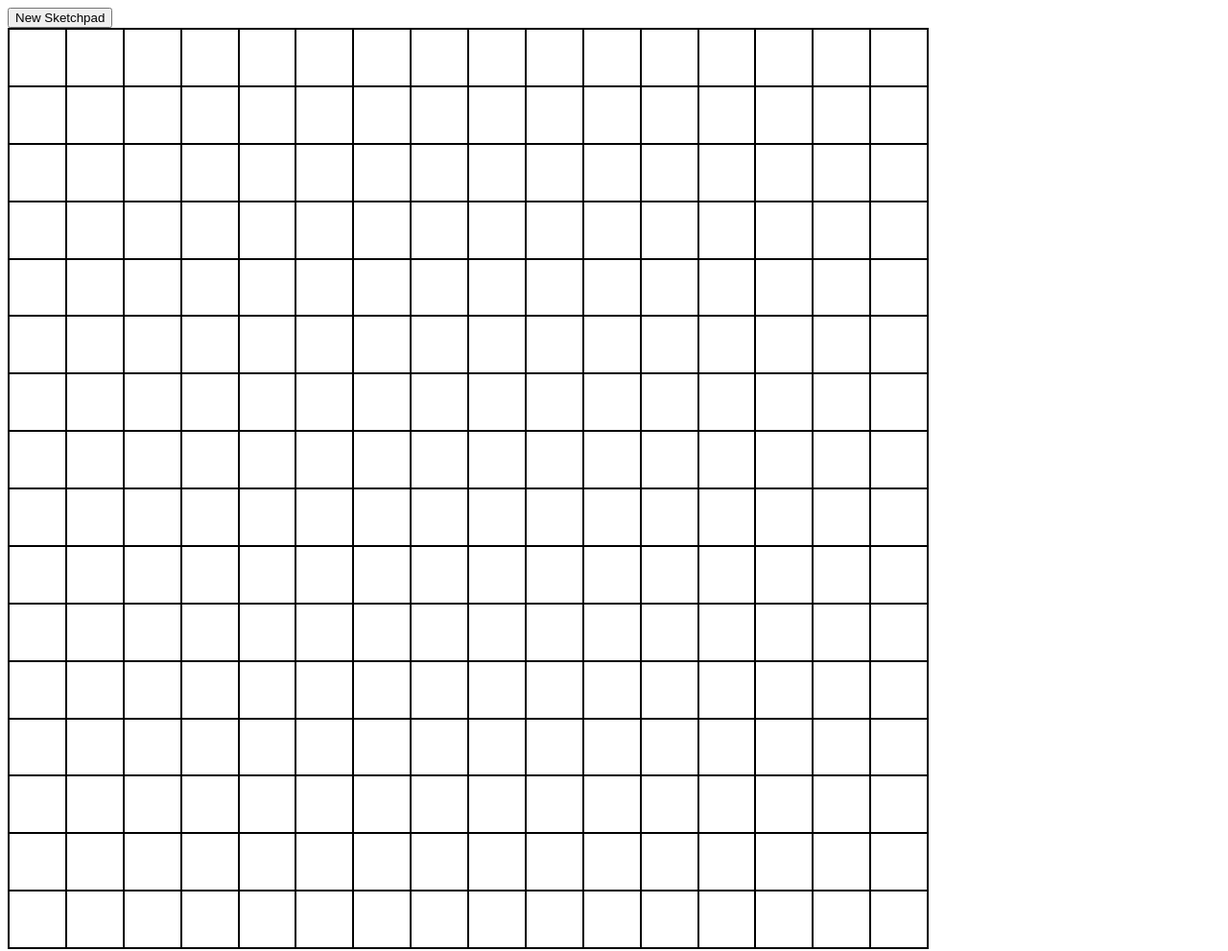
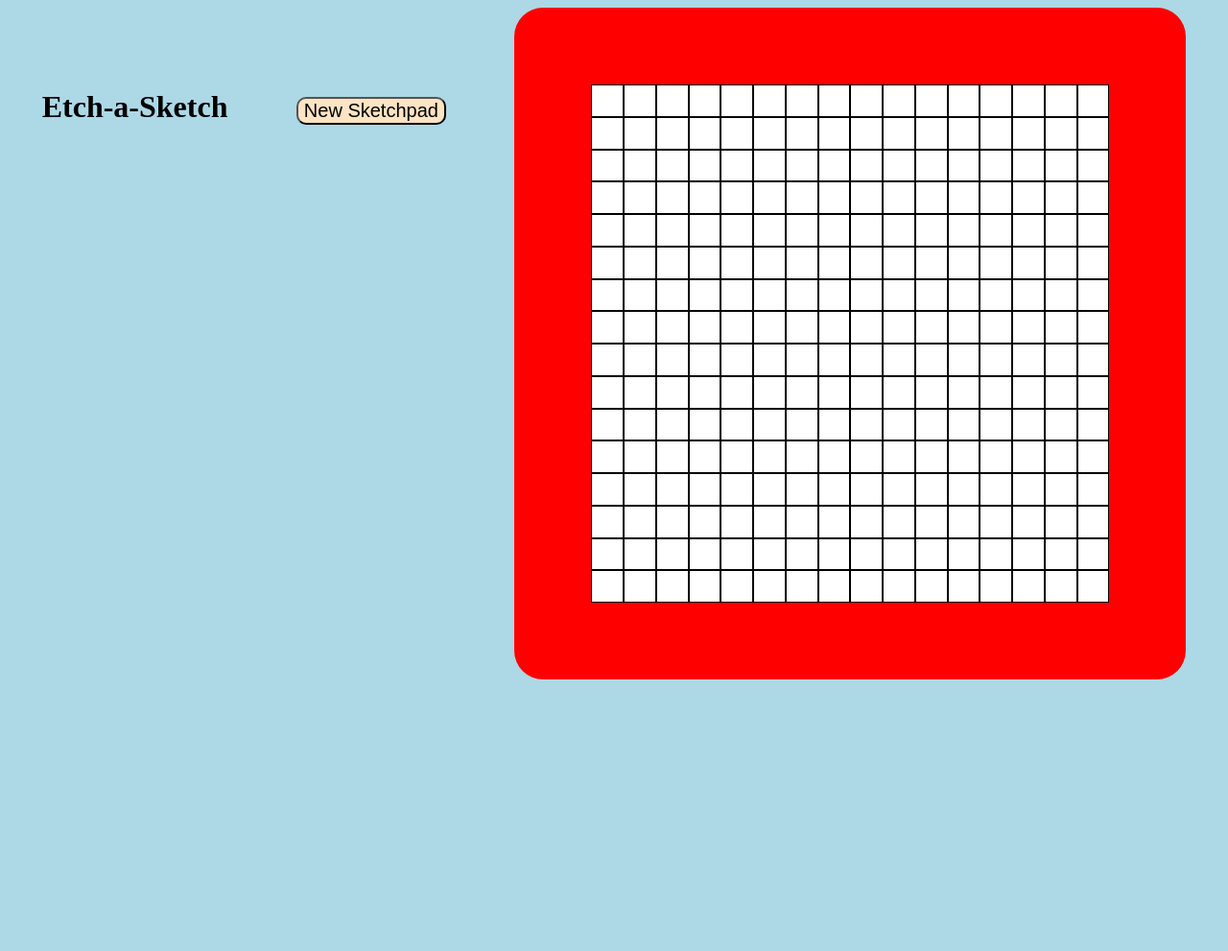
Before and after one commit to rickatnite/etch-a-sketch, a plain HTML site: page index.html in a window 1280 px wide. Shown: the whole page at 96% size. After the commit the page ends 800 px from the top, so only its background shows below. Drawn offline with Linux system fonts and the light colour scheme.

Commit message:
Added minimal basic CSS layout and styling - MVP complete.

```diff
--- a/index.html
+++ b/index.html
@@ -8,6 +8,7 @@
     <script src="script.js" defer></script>
 </head>
 <body>
+    <h1>Etch-a-Sketch</h1>
     <button id="reset">New Sketchpad</button>
     <div class="grid-container" id="grid"></div>
 </body>
--- a/script.js
+++ b/script.js
@@ -27,9 +27,9 @@ function createGrid(gridNum) { //create a new grid
         square.style.backgroundColor = "#000000"; //change square color to black on mouseover
         let opacity = square.style.opacity; //variable to hold the opacity style feature
         if (opacity) { //extra credit opacity "sketch mode" - progressive darkening effect
-            square.style.opacity = Number(opacity) + 0.1; //increase opacity by 10% on each mouseover
+            square.style.opacity = Number(opacity) + 0.2; //increase opacity 20% on each mouseover
         } else {
-            square.style.opacity = 0.1; //start at 10%
+            square.style.opacity = 0.2; //start at 20%
         }
       });
     }
--- a/style.css
+++ b/style.css
@@ -1,14 +1,39 @@
+body {
+    display: flex;
+    background-color: lightblue;
+    align-items: baseline;
+}
+
+h1 {
+    display: flex;
+    margin-left: auto;
+    margin-right: auto;
+}
+
 .grid-container {
-    display: flex; /*enable flex layout*/
+    display: flex;
     flex-wrap: wrap;
     box-sizing: border-box;
-    border: 1px solid black;
-    width: 960px;
-    height: 960px;
+    border: 80px solid red;
+    border-radius: 30px;
+    width: 700px;
+    height: 700px;
+    margin-left: auto;
+    margin-right: auto;
+    background-color: white;
 }
 
-.grid-item { /*style each square div and set size*/
+.grid-item {
     display: flex;
     box-sizing: border-box;
     border: 1px solid black;
 }
+
+button {
+    display: flex;
+    border-radius: 10px;
+    margin-left: auto;
+    margin-right: auto;
+    background-color: bisque;
+    font-size: 20px;
+}
```
